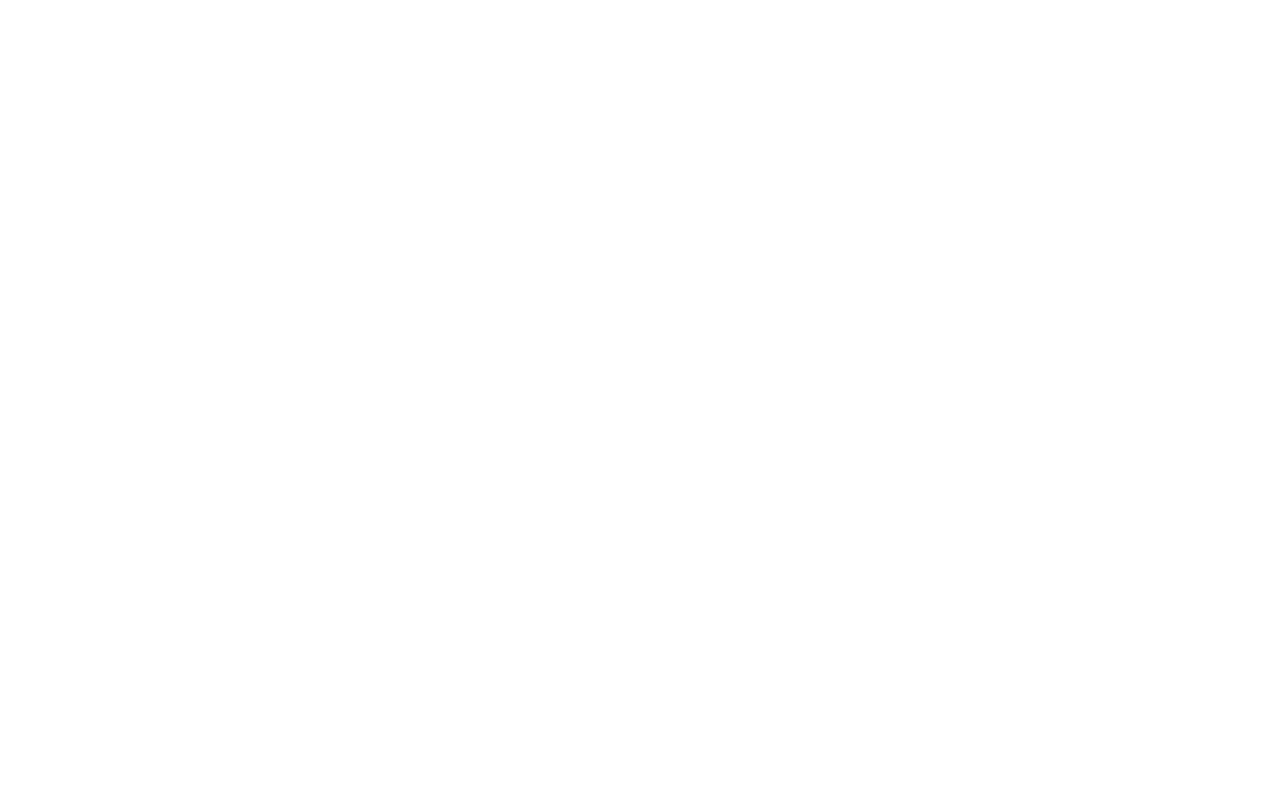
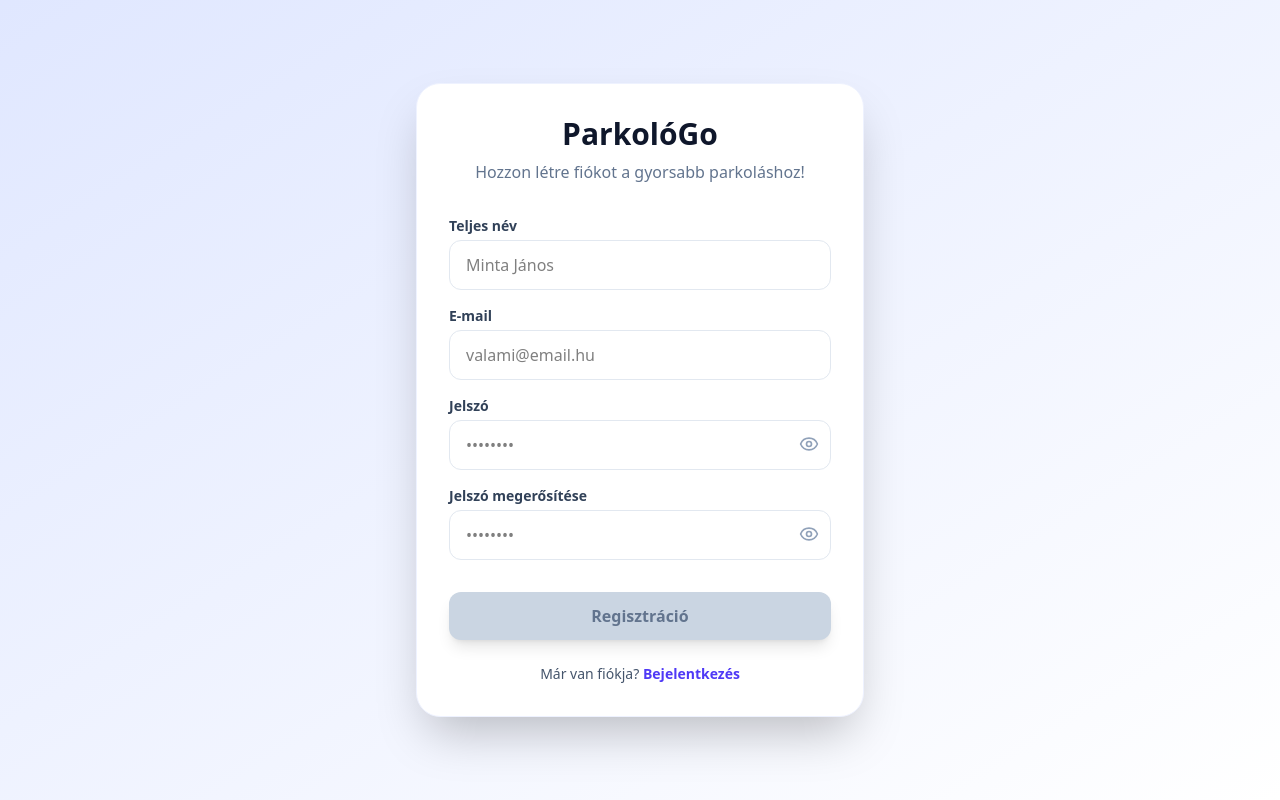
Before and after one commit to gancsdavid0/webtech, a React app in the folder frontend/: page /register in a window 1280 px wide. Before the commit this address had no page. Built offline with nearby package versions, Linux system fonts and the light colour scheme; the HTML template or start-up script is replaced by a standard one.

Commit message:
Regisztrációs felület frontend elkészítése

```diff
--- a/frontend/src/App.jsx
+++ b/frontend/src/App.jsx
@@ -1,6 +1,7 @@
 import { BrowserRouter as Router, Routes, Route } from 'react-router-dom';
 import Home from './pages/Home';
 import Login from './pages/Login';
+import Register from './pages/Register';
 import { LanguageProvider } from './context/LanguageContext';
 
 function App() {
@@ -10,6 +11,7 @@
         <Routes>
           <Route path="/" element={<Home />} />
           <Route path="/login" element={<Login />} />
+          <Route path="/register" element={<Register />} />
         </Routes>
       </Router>
     </LanguageProvider>
--- a/frontend/src/pages/Login.jsx
+++ b/frontend/src/pages/Login.jsx
@@ -25,7 +25,7 @@
             <input
               type="email"
               className="w-full px-4 py-3 rounded-xl border border-slate-200 focus:ring-2 focus:ring-indigo-500 outline-none transition"
-              placeholder="mail@mail.example"
+              placeholder="example@email.com"
             />
           </div>
           <div className="relative">
@@ -57,6 +57,17 @@
             {t.back_to_home}
           </button>
         </div>
+        <div className="mt-6 text-center text-sm">
+            <p className="text-slate-600">
+                {t.no_account}{' '}
+                <button
+                onClick={() => navigate('/register')}
+                className="text-indigo-600 font-bold hover:underline"
+                >
+                {t.register}
+                </button>
+            </p>
+        </div>
       </div>
     </div>
   );
--- /dev/null
+++ b/frontend/src/pages/Register.jsx
@@ -0,0 +1,99 @@
+import { useState } from 'react';
+import { useNavigate } from 'react-router-dom';
+import { Eye, EyeOff, AlertCircle } from 'lucide-react';
+import { translations } from '../translations.js';
+import { useLanguage } from '../context/LanguageContext';
+
+const Register = () => {
+  const navigate = useNavigate();
+  const { currentLang } = useLanguage();
+  const t = translations[currentLang.code];
+
+  // Állapotok a jelszavak láthatóságához
+  const [showPass, setShowPass] = useState(false);
+  const [showConfirmPass, setShowConfirmPass] = useState(false);
+
+  // Állapotok a beírt adatokhoz
+  const [password, setPassword] = useState('');
+  const [confirmPassword, setConfirmPassword] = useState('');
+
+  const passwordsMatch = confirmPassword === '' || password === confirmPassword;
+
+  return (
+    <div className="min-h-screen flex items-center justify-center bg-gradient-to-br from-indigo-100 to-white p-6">
+      <div className="bg-white p-8 rounded-3xl shadow-2xl w-full max-w-md border border-indigo-50">
+        <div className="text-center mb-8">
+          <h2 className="text-3xl font-extrabold text-slate-900">ParkolóGo</h2>
+          <p className="text-slate-500 mt-2">{t.register_subtitle}</p>
+        </div>
+
+        <form className="space-y-4" onSubmit={(e) => e.preventDefault()}>
+          {/* Név és Email mezők */}
+          <div>
+            <label className="block text-sm font-semibold text-slate-700 mb-1">{t.full_name}</label>
+            <input type="text" placeholder={t.placeholder_name} className="w-full px-4 py-3 rounded-xl border border-slate-200 focus:ring-2 focus:ring-indigo-500 outline-none transition" />
+          </div>
+
+          <div>
+            <label className="block text-sm font-semibold text-slate-700 mb-1">{t.email}</label>
+            <input type="email" placeholder={t.placeholder_email} className="w-full px-4 py-3 rounded-xl border border-slate-200 focus:ring-2 focus:ring-indigo-500 outline-none transition" />
+          </div>
+
+          {/* Első jelszó mező */}
+          <div className="relative">
+            <label className="block text-sm font-semibold text-slate-700 mb-1">{t.password}</label>
+            <input
+              type={showPass ? "text" : "password"}
+              value={password}
+              onChange={(e) => setPassword(e.target.value)}
+              placeholder={t.placeholder_pass}
+              className="w-full px-4 py-3 rounded-xl border border-slate-200 focus:ring-2 focus:ring-indigo-500 outline-none transition"
+            />
+            <button type="button" onClick={() => setShowPass(!showPass)} className="absolute right-3 top-[38px] text-slate-400 hover:text-indigo-600">
+              {showPass ? <EyeOff size={20} /> : <Eye size={20} />}
+            </button>
+          </div>
+
+          {/* Jelszó megerősítése mező */}
+          <div className="relative">
+            <label className="block text-sm font-semibold text-slate-700 mb-1">{t.confirm_password}</label>
+            <input
+              type={showConfirmPass ? "text" : "password"}
+              value={confirmPassword}
+              onChange={(e) => setConfirmPassword(e.target.value)}
+              placeholder={t.placeholder_pass}
+              className={`w-full px-4 py-3 rounded-xl border outline-none transition ${!passwordsMatch ? 'border-red-500 focus:ring-red-200' : 'border-slate-200 focus:ring-indigo-500'}`}
+            />
+            <button type="button" onClick={() => setShowConfirmPass(!showConfirmPass)} className="absolute right-3 top-[38px] text-slate-400 hover:text-indigo-600">
+              {showConfirmPass ? <EyeOff size={20} /> : <Eye size={20} />}
+            </button>
+          </div>
+
+          {/* Hibaüzenet kijelzése */}
+          {!passwordsMatch && (
+            <div className="flex items-center gap-2 text-red-500 text-sm font-medium bg-red-50 p-2 rounded-lg">
+              <AlertCircle size={16} />
+              <span>{t.password_mismatch}</span>
+            </div>
+          )}
+
+          <button
+            disabled={!passwordsMatch || password === ''}
+            className={`w-full font-bold py-3 rounded-xl shadow-lg transition-all active:scale-95 mt-4 ${(!passwordsMatch || password === '') ? 'bg-slate-300 cursor-not-allowed text-slate-500' : 'bg-indigo-600 hover:bg-indigo-700 text-white shadow-indigo-200'}`}
+          >
+            {t.register}
+          </button>
+        </form>
+
+        <div className="mt-6 text-center">
+          <p className="text-slate-600 text-sm">
+            {t.has_account}{' '}
+            <button onClick={() => navigate('/login')} className="text-indigo-600 font-bold hover:underline">{t.login}</button>
+          </p>
+        </div>
+      </div>
+    </div>
+  );
+};
+
+export default Register;
--- a/frontend/src/translations.js
+++ b/frontend/src/translations.js
@@ -8,7 +8,19 @@
     login_subtitle: "Kérjük, jelentkezzen be parkoló foglalásához, vagy meglévő foglalásai kezeléséhez",
     email: "E-mail",
     password: "Jelszó",
-    back_to_home: "← Vissza a kezdőlapra"
+    back_to_home: "← Vissza a kezdőlapra",
+    register: "Regisztráció",
+    register_subtitle: "Hozzon létre fiókot a gyorsabb parkoláshoz!",
+    full_name: "Teljes név",
+    confirm_password: "Jelszó megerősítése",
+    no_account: "Még nincs fiókja?",
+    has_account: "Már van fiókja?",
+    back_to_home: "← Vissza a kezdőlapra",
+    confirm_password: "Jelszó megerősítése",
+    placeholder_name: "Minta János",
+    placeholder_email: "valami@email.hu",
+    placeholder_pass: "••••••••",
+    password_mismatch: "A két jelszó nem egyezik meg!"
   },
 
   EN: {
@@ -19,7 +31,19 @@
     login_subtitle: "Please log in to book a parking space or manage your existing bookings",
     email: "Email",
     password: "Password",
-    back_to_home: "← Back to Home"
+    back_to_home: "← Back to Home",
+    register: "Register",
+    register_subtitle: "Create an account for faster parking!",
+    full_name: "Full Name",
+    confirm_password: "Confirm Password",
+    no_account: "Don't have an account?",
+    has_account: "Already have an account?",
+    back_to_home: "← Back to Home",
+    confirm_password: "Confirm Password",
+    placeholder_name: "John Doe",
+    placeholder_email: "example@email.com",
+    placeholder_pass: "••••••••",
+    password_mismatch: "Passwords do not match!"
   },
 
   JP: {
@@ -30,6 +54,18 @@
     login_subtitle: "駐車場の予約や予約管理を行うには、ログインしてください",
     email: "メールアドレス",
     password: "パスワード",
-    back_to_home: "← ホームに戻る"
+    back_to_home: "← ホームに戻る",
+    register: "新規登録",
+    register_subtitle: "よりスムーズな予約のためにアカウントを作成しましょう！",
+    full_name: "氏名",
+    confirm_password: "パスワード（確認）",
+    no_account: "アカウントをお持ちでないですか？",
+    has_account: "すでにアカウントをお持ちですか？",
+    back_to_home: "← ホームに戻る",
+    confirm_password: "パスワード（確認）",
+    placeholder_name: "田中 太郎",
+    placeholder_email: "example@email.com",
+    placeholder_pass: "••••••••",
+    password_mismatch: "パスワードが一致しません！"
   }
 };
```
